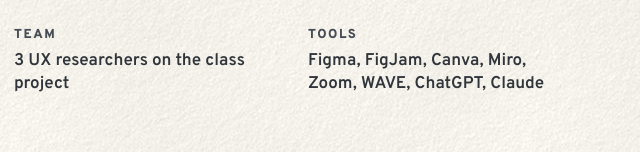
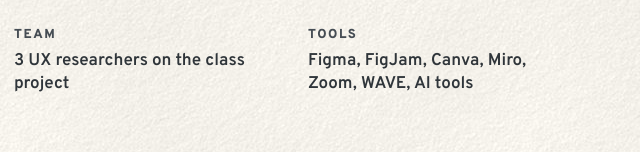
Before and after one commit to tiwuchao/Tina_Chao_Portfolio, a plain HTML site: page argus.html in a window 1280 px wide. Shown: the part 650-802 px from the top of the page, 640-1280 px from the left. Drawn offline with Linux system fonts and the light colour scheme; a web font is replaced by a local one.

Commit message:
Argus tools: list "AI tools" instead of naming ChatGPT
Co-Authored-By: Claude Opus 5.5 <noreply@anthropic.com>
Claude-Session: https://claude.ai/code/session_01BJMedSfPuoSbJqrBzpBZ8p

```diff
--- a/argus.html
+++ b/argus.html
@@ -83,7 +83,7 @@
       <div><dt>Role</dt><dd>UX researcher: interviews, usability tests, usability audit, competitive analysis, AI-made journey map, recommendations</dd></div>
       <div><dt>When</dt><dd>Class project · August to December 2025</dd></div>
       <div><dt>Team</dt><dd>3 UX researchers on the class project</dd></div>
-      <div><dt>Tools</dt><dd>Figma, FigJam, Canva, Miro, Zoom, WAVE, ChatGPT, Claude</dd></div>
+      <div><dt>Tools</dt><dd>Figma, FigJam, Canva, Miro, Zoom, WAVE, AI tools</dd></div>
     </dl>
 
     <section class="inshort" aria-label="In short">
```
Also changed, not shown: index.html (+1 -1 lines).
